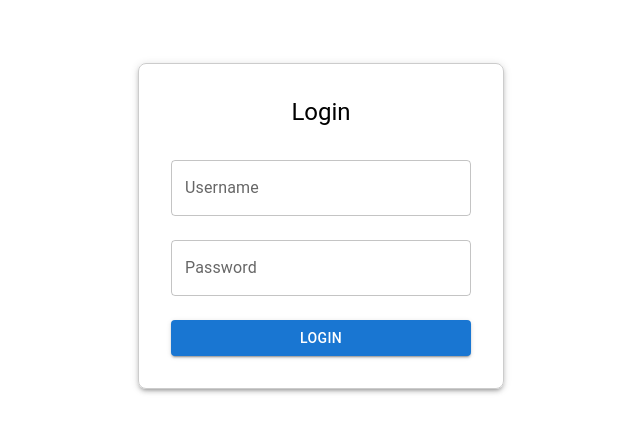
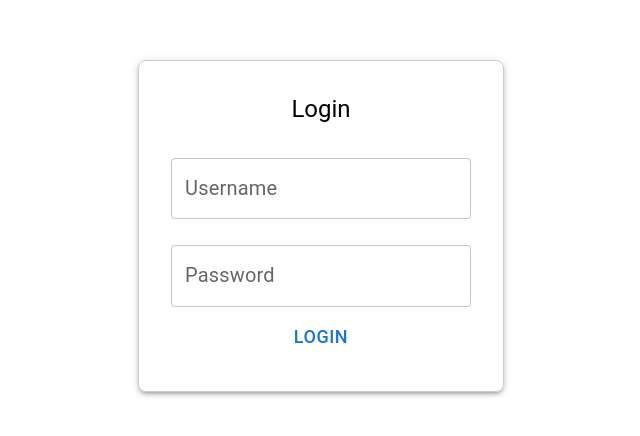
Before and after one commit to PeaTheeravee/AirCheck-WebApp-Project, a React (Create React App) app in the folder frontend/: page /login in a window 1280 px wide. Shown: the part 174-610 px from the top of the page, without its empty margins (319-959 px from the left). Built offline with nearby package versions, Linux system fonts and the light colour scheme.

Commit message:
Decorate the login page

```diff
--- a/frontend/src/pages/login.js
+++ b/frontend/src/pages/login.js
@@ -59,7 +59,7 @@ const Login = () => {
                 }}
             >
                 <Typography variant="h5" mb={2}>Login</Typography>
-                <form onSubmit={handleLogin}>
+                <form>
                     <TextField
                         label="Username"
                         variant="outlined"
@@ -67,6 +67,9 @@ const Login = () => {
                         margin="normal"
                         value={username}
                         onChange={(e) => setUsername(e.target.value)}
+                        InputProps={{ style: { fontSize: "20px" } }}
+                        InputLabelProps={{ style: { fontSize: "20px" } }}
+                        sx={{ marginBottom: "10px" }}
                     />
                     <TextField
                         label="Password"
@@ -76,6 +79,8 @@ const Login = () => {
                         margin="normal"
                         value={password}
                         onChange={(e) => setPassword(e.target.value)}
+                        InputProps={{ style: { fontSize: "20px" } }}
+                        InputLabelProps={{ style: { fontSize: "20px" } }}
                     />
 
                     {error && (
@@ -86,10 +91,8 @@ const Login = () => {
 
                     <Button
                         type="submit"
-                        variant="contained"
-                        color="primary"
-                        fullWidth
-                        sx={{ mt: 2 }}
+                        onClick={handleLogin}
+                        sx={{ fontSize: "18px" }}
                     >
                         Login
                     </Button>
```
